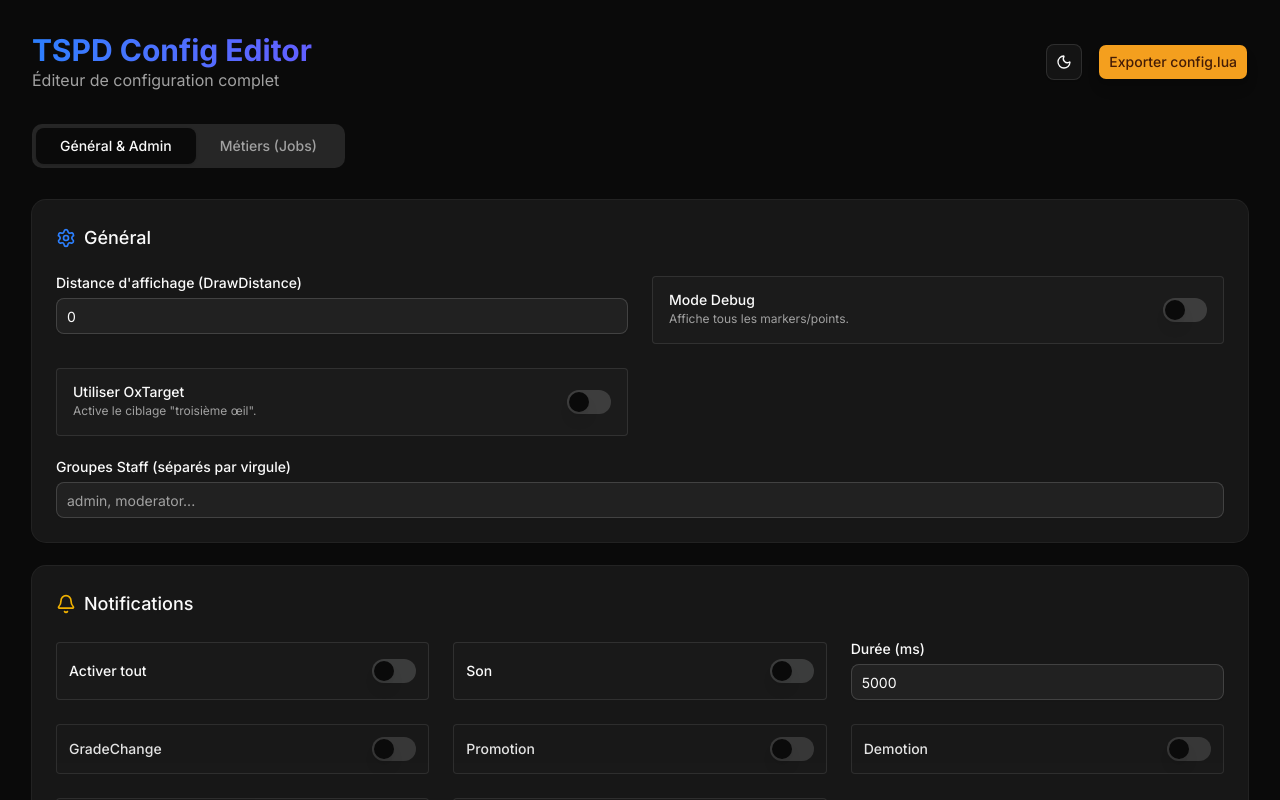
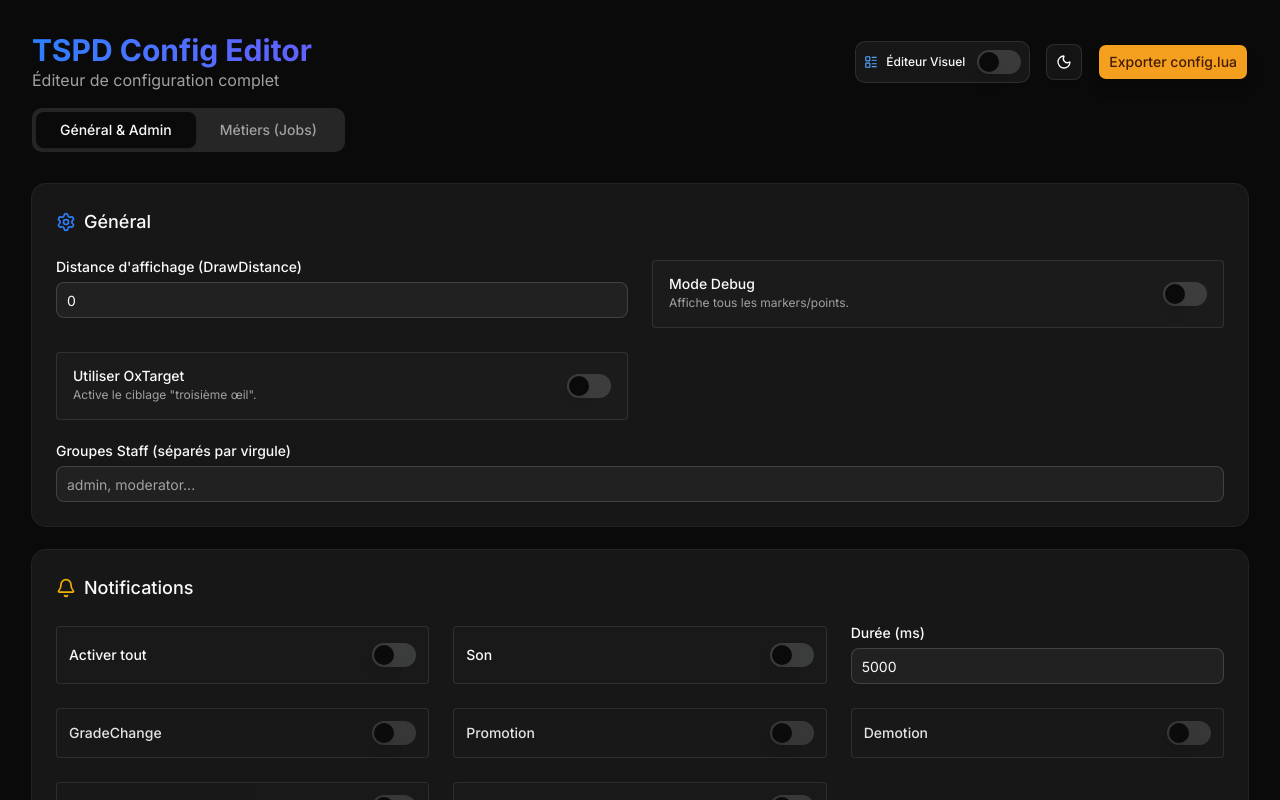
Before and after one commit to Bourhlef-Y/tspdconfig, a Next.js app: page / in a window 1280 px wide. Shown: the top 800 px of the page. Built offline with nearby package versions, Linux system fonts and the light colour scheme.

Commit message:
completionId: cgen-be5636fc68bb480a97fac7f0b07fc868
cgen-be5636fc68bb480a97fac7f0b07fc868

```diff
--- a/app/page.tsx
+++ b/app/page.tsx
@@ -44,12 +44,23 @@ export default function Home() {
 
     return (
         <main className="min-h-screen bg-background p-8 text-foreground">
-            <div className="max-w-7xl mx-auto space-y-8">
+            <div className="max-w-7xl mx-auto flex flex-col space-y-8">
                 {/* Header */}
-                <div className="flex flex-col md:flex-row justify-between items-start md:items-center gap-4">
+                <div className="flex items-center justify-between gap-4 mb-4">
                     <div>
                         <h1 className="text-3xl font-bold bg-gradient-to-r from-blue-500 to-indigo-500 bg-clip-text text-transparent">TSPD Config Editor</h1>
                         <p className="text-muted-foreground">Éditeur de configuration complet</p>
+                    </div>
+                    <div className="flex items-center gap-3 bg-card p-2 rounded-lg border border-border ml-auto">
+                        <Label htmlFor="mode-switch" className="flex items-center gap-2 text-xs font-medium cursor-pointer">
+                            <LayoutList size={14} className="text-blue-400" />
+                            Éditeur Visuel
+                        </Label>
+                        <Switch
+                            id="mode-switch"
+                            checked={showRaw}
+                            onCheckedChange={toggleRawMode}
+                        />
                     </div>
                     <div className="flex items-center gap-4">
                         <ModeToggle />
```
